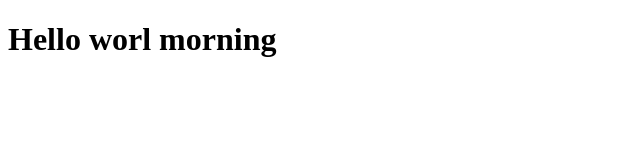
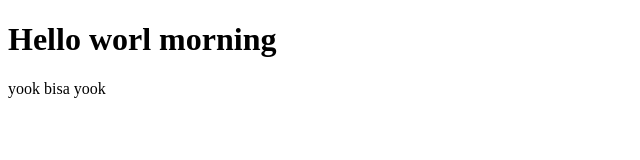
Before and after one commit to Dieva06/belajar-git2, a plain HTML site: page index.html in a window 1280 px wide. Shown: the whole page, without its empty margins (0-640 px from the left). Drawn offline with Linux system fonts and the light colour scheme.

Commit message:
nambah oy

```diff
--- a/index.html
+++ b/index.html
@@ -7,5 +7,6 @@
 </head>
 <body>
     <h1>Hello worl morning</h1>
+    <p>yook bisa yook</p>
 </body>
 </html>
```
